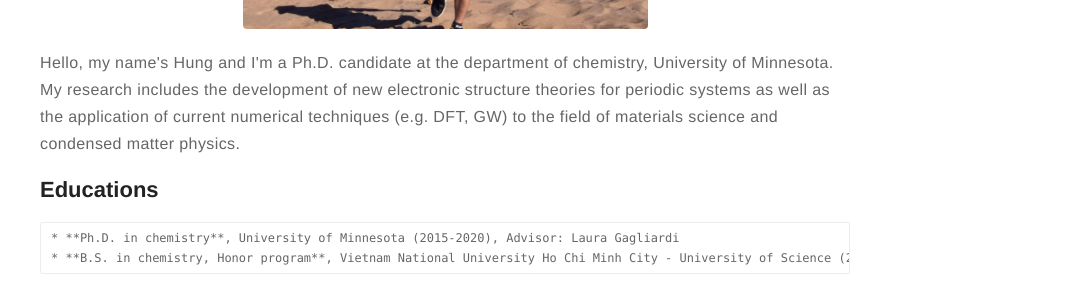
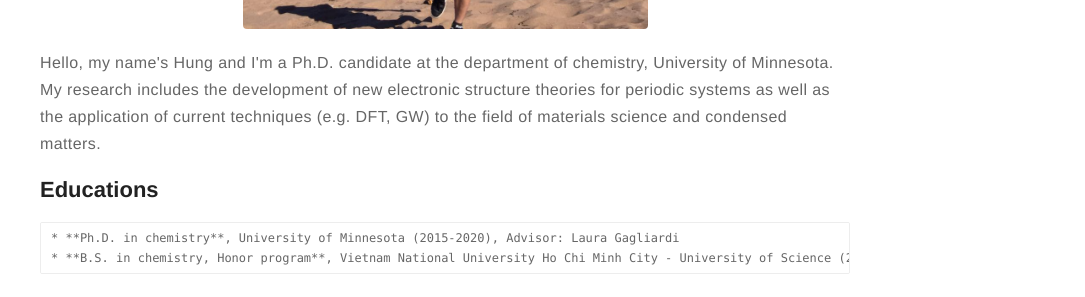
Before and after one commit to hungpham2017/hungpham2017.github.io, a Jekyll site: the page built from about.md, in a window 1280 px wide. Shown: the part 501-798 px from the top of the page, without its empty margins (195-1280 px from the left). Built offline with Jekyll 4.4.1, drawn with Linux system fonts in a browser that asks for light colours.

Commit message:
Updating about

```diff
--- a/about.md
+++ b/about.md
@@ -5,8 +5,8 @@ layout: page
 ![Profile Image]({{ site.url }}/{{ site.picture }})
 
 <p>  Hello, my name's Hung and I'm a Ph.D. candidate at the department of chemistry, University of Minnesota.
-  My research includes the development of new electronic structure theories for periodic systems as well as the application of current numerical techniques
-  (e.g. DFT, GW) to the field of materials science and condensed matter physics.</p>
+  My research includes the development of new electronic structure theories for periodic systems as well as the application of current techniques
+  (e.g. DFT, GW) to the field of materials science and condensed matters.</p>
 
 <h2>Educations</h2>
     * **Ph.D. in chemistry**, University of Minnesota (2015-2020), Advisor: Laura Gagliardi
```
